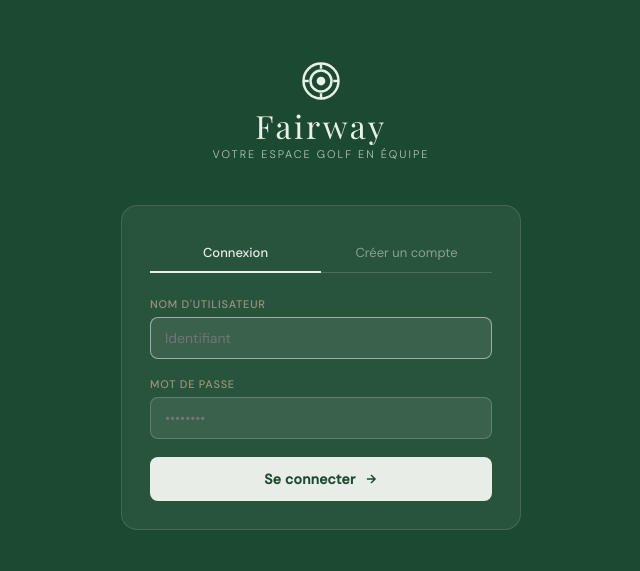
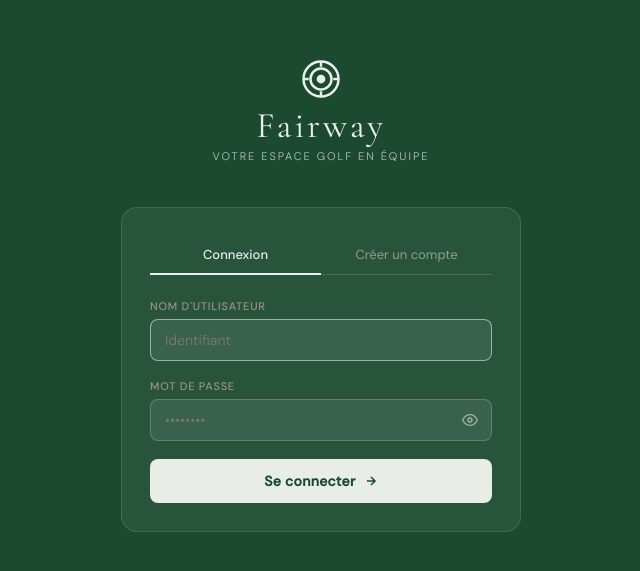
Before and after one commit to MH7462-hub/Fairway, a React (Vite) app: page / in a window 1280 px wide. Shown: the part 105-676 px from the top of the page, without its empty margins (319-959 px from the left). Built offline with nearby package versions, Linux system fonts and the light colour scheme.

Commit message:
mise a jour

```diff
--- a/src/App.jsx
+++ b/src/App.jsx
@@ -122,7 +122,7 @@ function avatarColors(name){const h=(name.charCodeAt(0)*17+(name.charCodeAt(1)||
 // ─── GLOBAL STYLE ────────────────────────────────────────────────────────────
 const G = ()=>(
   <style>{`
-    @import url('https://fonts.googleapis.com/css2?family=Playfair+Display:wght@400;500;600&family=DM+Sans:ital,opsz,wght@0,9..40,300;0,9..40,400;0,9..40,500;1,9..40,400&display=swap');
+    @import url('https://fonts.googleapis.com/css2?family=Cormorant+Garamond:ital,wght@0,300;0,400;0,500;0,600;1,300;1,400&family=Playfair+Display:wght@400;500;600&family=DM+Sans:ital,opsz,wght@0,9..40,300;0,9..40,400;0,9..40,500;1,9..40,400&display=swap');
     *,*::before,*::after{box-sizing:border-box;margin:0;padding:0;}
     body{background:${T.bg};}
     input,textarea,select{font-family:'DM Sans',sans-serif;color-scheme:light;}
@@ -166,8 +166,8 @@ function FairwayLogo({ variant = "dark", size = "md" }) {
 
       {/* Nom */}
       <div style={{
-        fontFamily: "'Playfair Display', serif",
-        fontSize: s.title,
+        fontFamily: "'Cormorant Garamond', serif",
+        fontSize: s.title + 4,
         fontWeight: 400,
         color,
         letterSpacing: "0.08em",
@@ -575,7 +575,7 @@ function PastSlotCard({slot,profiles,currentUser,onAddPhotos,onLightbox}){
 
   function handleFiles(e){
     const files=Array.from(e.target.files);
-    const tooBig=files.filter(f=>f.size>4*1024*1024);
+    const tooBig=files.filter(f=>f.size>10*1024*1024);
     if(tooBig.length){onAddPhotos(slot.id,[]);return;}// will show toast outside
     let loaded=[];
     let done=0;
@@ -705,15 +705,20 @@ function ReviewCard({rev,profiles,currentUser,onDelete,onLightbox}){
 // ─── PROFILE VIEW (read-only, for viewing other members) ─────────────────────
 function MemberCard({profile}){
   if(!profile)return null;
+  const isPublic = profile.profilePublic !== false;
   return(
     <div className="chover" style={{background:T.surface,borderRadius:T.radius,border:`1.5px solid ${T.border}`,padding:"20px",boxShadow:T.shadow,display:"flex",alignItems:"center",gap:"14px"}}>
       <Ava profile={profile} size={48}/>
       <div style={{flex:1,minWidth:0}}>
-        <div style={{fontFamily:"'Playfair Display',serif",fontSize:"15px",fontWeight:500,color:T.text}}>{profile.firstName} {profile.lastName}</div>
-        {profile.index&&<div style={{fontSize:"12px",color:T.accent,fontWeight:500,marginTop:"2px"}}>Index {profile.index}</div>}
+        <div style={{display:"flex",alignItems:"center",gap:"8px"}}>
+          <div style={{fontFamily:"'Playfair Display',serif",fontSize:"15px",fontWeight:500,color:T.text}}>{profile.firstName} {profile.lastName}</div>
+          {!isPublic&&<svg width="12" height="12" viewBox="0 0 24 24" fill="none" stroke={T.textLight} strokeWidth="2"><path d="M17.94 17.94A10.07 10.07 0 0 1 12 20c-7 0-11-8-11-8a18.45 18.45 0 0 1 5.06-5.94M9.9 4.24A9.12 9.12 0 0 1 12 4c7 0 11 8 11 8a18.5 18.5 0 0 1-2.16 3.19m-6.72-1.07a3 3 0 1 1-4.24-4.24"/><line x1="1" y1="1" x2="23" y2="23"/></svg>}
+        </div>
+        {isPublic&&profile.index&&<div style={{fontSize:"12px",color:T.accent,fontWeight:500,marginTop:"2px"}}>Index {profile.index}</div>}
+        {!isPublic&&<div style={{fontSize:"12px",color:T.textLight,marginTop:"2px",fontStyle:"italic"}}>Profil masqué</div>}
         <div style={{display:"flex",gap:"10px",marginTop:"6px",flexWrap:"wrap"}}>
-          {profile.tee&&<span style={{fontSize:"11px",color:T.textLight,display:"flex",alignItems:"center",gap:"3px"}}><svg width="10" height="10" viewBox="0 0 24 24" fill="none" stroke="currentColor" strokeWidth="2"><circle cx="12" cy="12" r="10"/></svg>Départ {profile.tee}</span>}
-          {profile.contact&&<span style={{fontSize:"11px",color:T.textLight,display:"flex",alignItems:"center",gap:"3px"}}><svg width="10" height="10" viewBox="0 0 24 24" fill="none" stroke="currentColor" strokeWidth="2"><path d="M22 16.92v3a2 2 0 0 1-2.18 2 19.79 19.79 0 0 1-8.63-3.07A19.5 19.5 0 0 1 4.69 13a19.79 19.79 0 0 1-3.07-8.67A2 2 0 0 1 3.6 2h3a2 2 0 0 1 2 1.72c.127.96.361 1.903.7 2.81a2 2 0 0 1-.45 2.11L8.09 9.91a16 16 0 0 0 6 6l1.27-1.27a2 2 0 0 1 2.11-.45c.907.339 1.85.573 2.81.7A2 2 0 0 1 22 16.92z"/></svg>{profile.contact}</span>}
+          {isPublic&&profile.tee&&<span style={{fontSize:"11px",color:T.textLight,display:"flex",alignItems:"center",gap:"3px"}}><svg width="10" height="10" viewBox="0 0 24 24" fill="none" stroke="currentColor" strokeWidth="2"><circle cx="12" cy="12" r="10"/></svg>Départ {profile.tee}</span>}
+          {isPublic&&profile.contact&&<span style={{fontSize:"11px",color:T.textLight,display:"flex",alignItems:"center",gap:"3px"}}><svg width="10" height="10" viewBox="0 0 24 24" fill="none" stroke="currentColor" strokeWidth="2"><path d="M22 16.92v3a2 2 0 0 1-2.18 2 19.79 19.79 0 0 1-8.63-3.07A19.5 19.5 0 0 1 4.69 13a19.79 19.79 0 0 1-3.07-8.67A2 2 0 0 1 3.6 2h3a2 2 0 0 1 2 1.72c.127.96.361 1.903.7 2.81a2 2 0 0 1-.45 2.11L8.09 9.91a16 16 0 0 0 6 6l1.27-1.27a2 2 0 0 1 2.11-.45c.907.339 1.85.573 2.81.7A2 2 0 0 1 22 16.92z"/></svg>{profile.contact}</span>}
         </div>
       </div>
     </div>
@@ -1063,15 +1068,16 @@ function ProfileTab({currentUser,profiles,onSave,onLogout,notify}){
   const [pwConfirm,setPwConfirm]=useState("");
   const [editingPw,setEditingPw]=useState(false);
   const [saved,setSaved]=useState(false);
+  const [profilePublic,setProfilePublic]=useState(p.profilePublic!==false); // true par défaut
 
   function handlePhotoUpload(e){
     const f=e.target.files[0];if(!f)return;
-    if(f.size>2*1024*1024){notify("Photo trop lourde (max 2 Mo)");return;}
+    if(f.size>10*1024*1024){notify("Photo trop lourde (max 10 Mo)");return;}
     const r=new FileReader();r.onload=ev=>setPhoto(ev.target.result);r.readAsDataURL(f);
   }
 
   function handleSave(){
-    const updated={...p,photo,firstName,lastName,contact,index,tee};
+    const updated={...p,photo,firstName,lastName,contact,index,tee,profilePublic};
     onSave(updated,{username,pwCurrent,pwNew,pwConfirm});
     setSaved(true);setTimeout(()=>setSaved(false),2000);
   }
@@ -1119,6 +1125,32 @@ function ProfileTab({currentUser,profiles,onSave,onLogout,notify}){
               ))}
             </div>
           </Fld>
+
+          {/* Visibilité du profil */}
+          <div style={{marginTop:"16px",padding:"14px 16px",borderRadius:T.radiusSm,border:`1.5px solid ${profilePublic?T.accent:T.border}`,background:profilePublic?T.accentLight:T.surfaceAlt,transition:"all .2s",cursor:"pointer"}} onClick={()=>setProfilePublic(v=>!v)}>
+            <div style={{display:"flex",alignItems:"center",justifyContent:"space-between"}}>
+              <div style={{display:"flex",alignItems:"center",gap:"10px"}}>
+                <svg width="18" height="18" viewBox="0 0 24 24" fill="none" stroke={profilePublic?T.accent:T.textMid} strokeWidth="1.8">
+                  {profilePublic
+                    ? <><path d="M1 12s4-8 11-8 11 8 11 8-4 8-11 8-11-8-11-8z"/><circle cx="12" cy="12" r="3"/></>
+                    : <><path d="M17.94 17.94A10.07 10.07 0 0 1 12 20c-7 0-11-8-11-8a18.45 18.45 0 0 1 5.06-5.94M9.9 4.24A9.12 9.12 0 0 1 12 4c7 0 11 8 11 8a18.5 18.5 0 0 1-2.16 3.19m-6.72-1.07a3 3 0 1 1-4.24-4.24"/><line x1="1" y1="1" x2="23" y2="23"/></>
+                  }
+                </svg>
+                <div>
+                  <div style={{fontSize:"13px",fontWeight:500,color:profilePublic?T.accent:T.textMid,fontFamily:"'DM Sans',sans-serif"}}>
+                    {profilePublic ? "Profil visible par l'équipe" : "Profil masqué"}
+                  </div>
+                  <div style={{fontSize:"11px",color:T.textLight,marginTop:"2px"}}>
+                    {profilePublic ? "Index, départ et contact visibles par les membres" : "Seul votre nom est visible"}
+                  </div>
+                </div>
+              </div>
+              {/* Toggle switch */}
+              <div style={{width:"40px",height:"22px",borderRadius:"11px",background:profilePublic?T.accent:T.borderStrong,transition:"background .2s",position:"relative",flexShrink:0}}>
+                <div style={{position:"absolute",top:"3px",left:profilePublic?"21px":"3px",width:"16px",height:"16px",borderRadius:"50%",background:"#fff",transition:"left .2s",boxShadow:"0 1px 3px rgba(0,0,0,0.2)"}}/>
+              </div>
+            </div>
+          </div>
         </div>
       </div>
 
@@ -1212,7 +1244,7 @@ export default function App(){
       try{const r=await window.storage.get(SK_REVIEWS,true);if(r)setReviews(JSON.parse(r.value));}catch{}
       try{const p=await window.storage.get(SK_USERS,true);  if(p)setProfiles(JSON.parse(p.value));}catch{}
       try{const n=await window.storage.get(SK_NOTIFS,true); if(n)setNotifs(JSON.parse(n.value));}catch{}
-      try{const sess=localStorage.getItem(SK_SESSION);if(sess){const u=JSON.parse(sess);setCurrentUser(u);}}catch{}
+      try{const sess=localStorage.getItem(SK_SESSION);if(sess){const u=JSON.parse(sess);const pStr=await window.storage.get(SK_USERS,true);const pData=pStr?JSON.parse(pStr.value):{};if(pData[u.username])setCurrentUser(u);}}catch{}
     })();
   },[]);
 
@@ -1234,7 +1266,7 @@ export default function App(){
     const pr=profiles[authUser.trim()];
     if(!pr){setAuthErr("Nom d'utilisateur introuvable.");return;}
     if(pr.passwordHash!==hashPw(authPw)){setAuthErr("Mot de passe incorrect.");return;}
-    const u={username:authUser.trim()};
+    const u={username:authUser.trim(),passwordHash:pr.passwordHash};
     setCurrentUser(u);
     try{localStorage.setItem(SK_SESSION,JSON.stringify(u));}catch{}
     setAuthUser("");setAuthPw("");
@@ -1248,7 +1280,7 @@ export default function App(){
     const newProfile={username:authUser.trim(),passwordHash:hashPw(authPw),firstName:authUser.trim()};
     const next={...profiles,[authUser.trim()]:newProfile};
     setProfiles(next);persist(SK_USERS,next);
-    const u={username:authUser.trim()};
+    const u={username:authUser.trim(),passwordHash:hashPw(authPw)};
     setCurrentUser(u);
     try{localStorage.setItem(SK_SESSION,JSON.stringify(u));}catch{}
     setAuthUser("");setAuthPw("");
@@ -1332,7 +1364,7 @@ export default function App(){
   function handleLeave(id){const next=slots.map(s=>s.id!==id?s:{...s,participants:s.participants.filter(p=>p!==currentUser.username)});setSlots(next);persist(SK_SLOTS,next);}
   function handleDelSlot(id){const next=slots.filter(s=>s.id!==id);setSlots(next);persist(SK_SLOTS,next);}
   function handleAddSlotPhotos(id,newPhotos){
-    if(!newPhotos.length){notify("Photo trop lourde (max 4 Mo)");return;}
+    if(!newPhotos.length){notify("Photo trop lourde (max 10 Mo)");return;}
     const next=slots.map(s=>s.id!==id?s:{...s,photos:[...(s.photos||[]),...newPhotos]});
     setSlots(next);persist(SK_SLOTS,next);
     notify(`${newPhotos.length} photo${newPhotos.length>1?"s":""} ajoutée${newPhotos.length>1?"s":""} !`);
@@ -1350,7 +1382,7 @@ export default function App(){
   function handleRevPhoto(e){
     const files=Array.from(e.target.files);
     if(revPhotos.length+files.length>5){notify("Maximum 5 photos par avis");return;}
-    files.forEach(f=>{if(f.size>3*1024*1024){notify("Photo trop lourde (max 3 Mo)");return;}const reader=new FileReader();reader.onload=ev=>setRevPhotos(prev=>[...prev,ev.target.result]);reader.readAsDataURL(f);});
+    files.forEach(f=>{if(f.size>10*1024*1024){notify("Photo trop lourde (max 10 Mo)");return;}const reader=new FileReader();reader.onload=ev=>setRevPhotos(prev=>[...prev,ev.target.result]);reader.readAsDataURL(f);});
   }
 
   // ── DERIVED ──
@@ -1361,6 +1393,8 @@ export default function App(){
   const stats={};reviews.forEach(r=>{if(!stats[r.course])stats[r.course]={total:0,count:0};stats[r.course].total+=r.rating;stats[r.course].count++;});
   const filtRev=filterCourse==="Tous"?reviews:reviews.filter(r=>r.course===filterCourse);
   const usedActivityTypes=[...new Set(slots.filter(s=>s.date>=today).map(s=>s.activityType||"parcours"))];
+
+  const [showPw, setShowPw] = useState(false);
 
   // ── LOGIN / REGISTER SCREEN ──
   if(!currentUser) return(
@@ -1385,7 +1419,15 @@ export default function App(){
               <input style={{width:"100%",padding:"11px 14px",borderRadius:T.radiusSm,border:"1.5px solid rgba(255,255,255,0.2)",background:"rgba(255,255,255,0.08)",color:"#E8EDE8",fontSize:"14px",outline:"none",fontFamily:"'DM Sans',sans-serif"}} placeholder="Identifiant" value={authUser} onChange={e=>setAuthUser(e.target.value)} onKeyDown={e=>e.key==="Enter"&&(authMode==="login"?handleLogin():handleRegister())} autoFocus onFocus={e=>e.target.style.borderColor="rgba(255,255,255,0.5)"} onBlur={e=>e.target.style.borderColor="rgba(255,255,255,0.2)"}/>
             </Fld>
             <Fld label="Mot de passe">
-              <input type="password" style={{width:"100%",padding:"11px 14px",borderRadius:T.radiusSm,border:"1.5px solid rgba(255,255,255,0.2)",background:"rgba(255,255,255,0.08)",color:"#E8EDE8",fontSize:"14px",outline:"none",fontFamily:"'DM Sans',sans-serif"}} placeholder="••••••••" value={authPw} onChange={e=>setAuthPw(e.target.value)} onKeyDown={e=>e.key==="Enter"&&(authMode==="login"?handleLogin():handleRegister())} onFocus={e=>e.target.style.borderColor="rgba(255,255,255,0.5)"} onBlur={e=>e.target.style.borderColor="rgba(255,255,255,0.2)"}/>
+              <div style={{position:"relative"}}>
+                <input type={showPw?"text":"password"} style={{width:"100%",padding:"11px 42px 11px 14px",borderRadius:T.radiusSm,border:"1.5px solid rgba(255,255,255,0.2)",background:"rgba(255,255,255,0.08)",color:"#E8EDE8",fontSize:"14px",outline:"none",fontFamily:"'DM Sans',sans-serif"}} placeholder="••••••••" value={authPw} onChange={e=>setAuthPw(e.target.value)} onKeyDown={e=>e.key==="Enter"&&(authMode==="login"?handleLogin():handleRegister())} onFocus={e=>e.target.style.borderColor="rgba(255,255,255,0.5)"} onBlur={e=>e.target.style.borderColor="rgba(255,255,255,0.2)"}/>
+                <button type="button" onClick={()=>setShowPw(v=>!v)} style={{position:"absolute",right:"12px",top:"50%",transform:"translateY(-50%)",background:"none",border:"none",cursor:"pointer",color:"rgba(232,237,232,0.6)",padding:"2px",display:"flex",alignItems:"center"}}>
+                  {showPw
+                    ? <svg width="16" height="16" viewBox="0 0 24 24" fill="none" stroke="currentColor" strokeWidth="2"><path d="M17.94 17.94A10.07 10.07 0 0 1 12 20c-7 0-11-8-11-8a18.45 18.45 0 0 1 5.06-5.94M9.9 4.24A9.12 9.12 0 0 1 12 4c7 0 11 8 11 8a18.5 18.5 0 0 1-2.16 3.19m-6.72-1.07a3 3 0 1 1-4.24-4.24"/><line x1="1" y1="1" x2="23" y2="23"/></svg>
+                    : <svg width="16" height="16" viewBox="0 0 24 24" fill="none" stroke="currentColor" strokeWidth="2"><path d="M1 12s4-8 11-8 11 8 11 8-4 8-11 8-11-8-11-8z"/><circle cx="12" cy="12" r="3"/></svg>
+                  }
+                </button>
+              </div>
             </Fld>
 
             {authErr&&<div style={{padding:"10px 12px",background:"rgba(192,57,43,0.25)",color:"#ffb3a7",borderRadius:T.radiusSm,fontSize:"13px",marginBottom:"14px",border:"1px solid rgba(192,57,43,0.4)"}}>{authErr}</div>}
```
